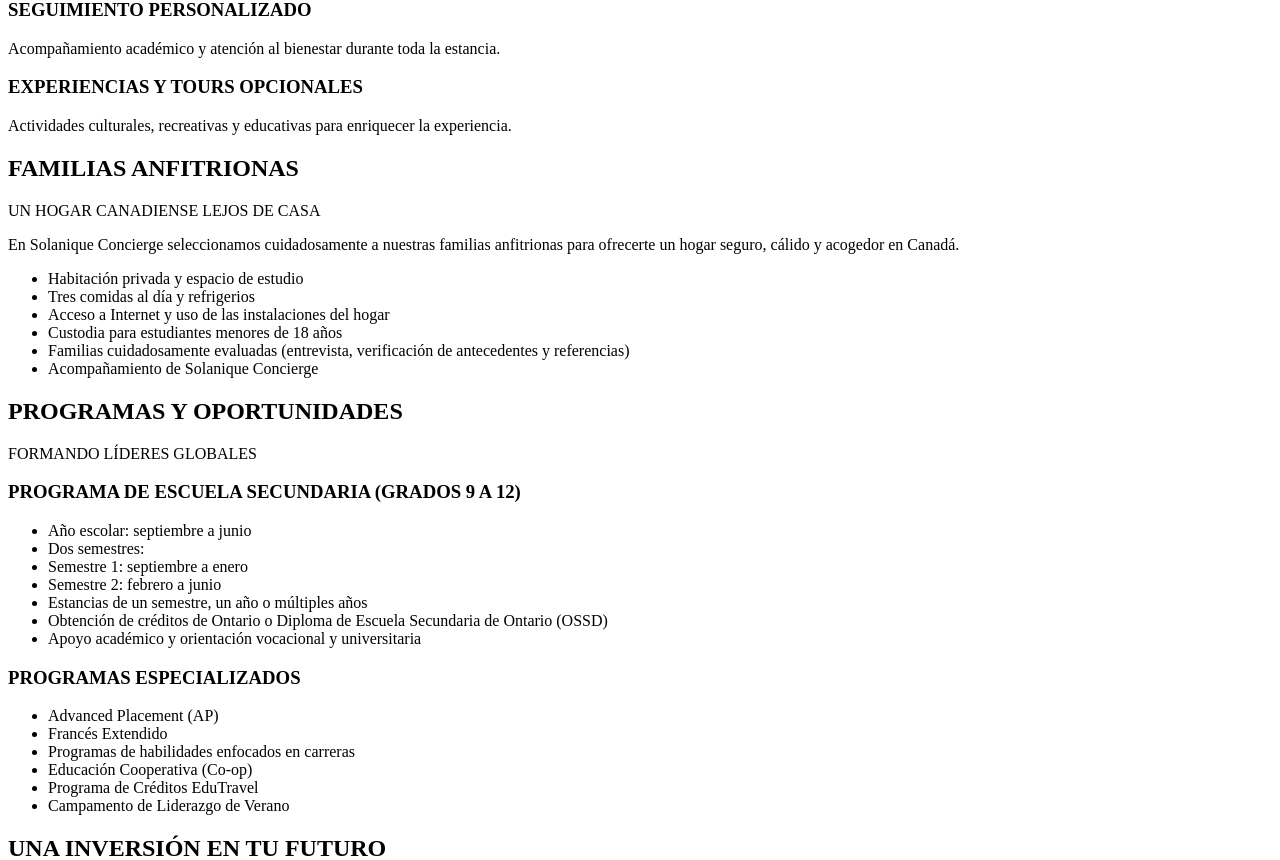
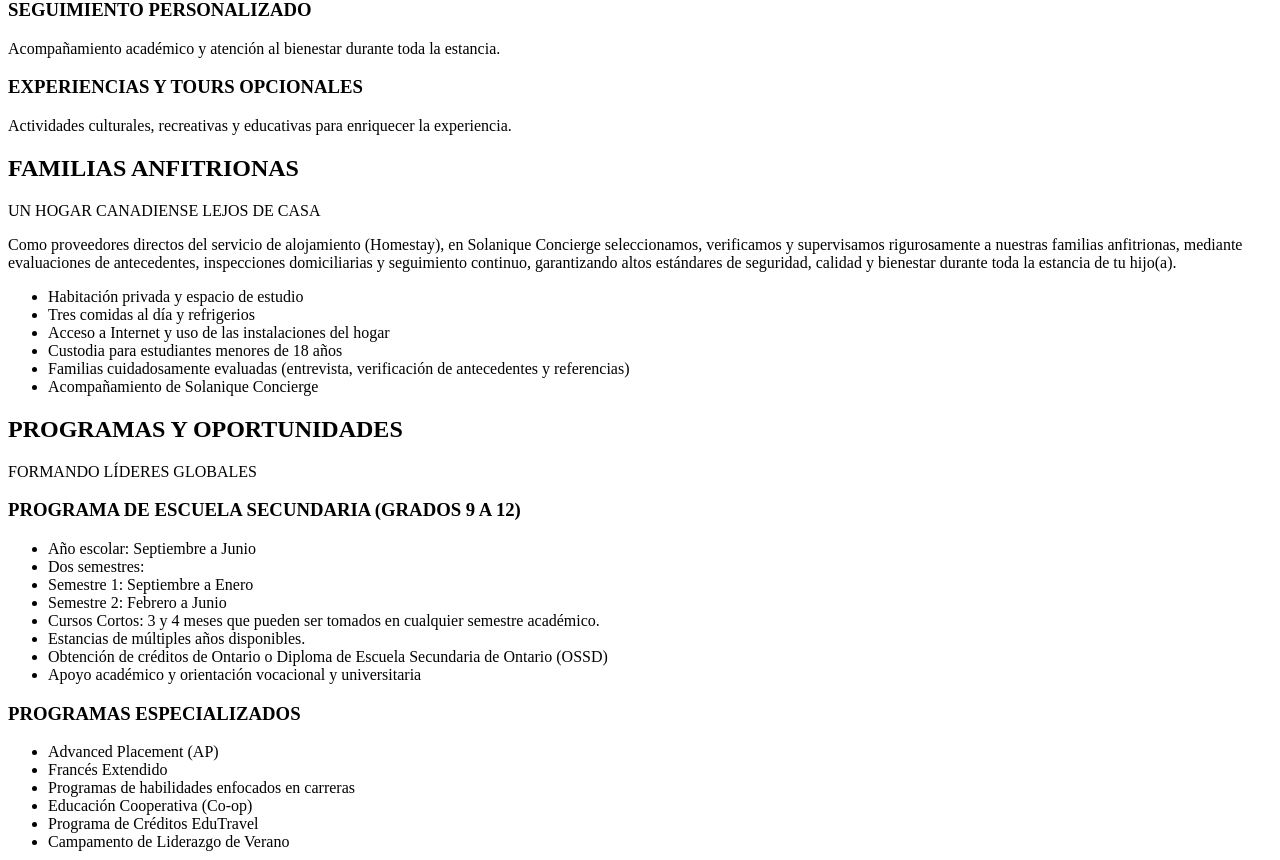
Before and after one commit to SCR08/solanique, a WordPress theme: template page-international-student-program-v2.php in a window 1280 px wide. Shown: the part 4277-5137 px from the top of the page. Run offline with PHP 8.4 and a stand-in for WordPress, Linux system fonts and the light colour scheme; the site name, menu and one post (Sample post) are stand-ins, and other content is empty; some libraries are stand-ins or nearby versions.

Commit message:
Apply student landing audit and support fourth client review

```diff
--- a/inc/content.php
+++ b/inc/content.php
@@ -1002,7 +1002,7 @@ function sg_get_student_program_copy(): array {
 		'purpose' => array(
 			'title' => 'MUCHO MÁS QUE UN PROGRAMA ACADÉMICO',
 			'text' => 'En Solanique Concierge creemos que la educación internacional es una experiencia transformadora que va más allá del aula. Es una oportunidad para que los jóvenes desarrollen su potencial, su independencia y una visión global en un entorno seguro, inspirador y lleno de oportunidades.',
-			'closing' => 'Nos encargamos de todo, para que te enfoques en lo que más importa: tu familia.',
+			'closing' => 'Nos encargamos de todo, para que te enfoques en lo que más importa: Tu familia.',
 		),
 		'destination' => array(
 			'title' => 'CONDADO DE SIMCOE',
@@ -1047,7 +1047,7 @@ function sg_get_student_program_copy(): array {
 		'housing' => array(
 			'title' => 'FAMILIAS ANFITRIONAS',
 			'subtitle' => 'UN HOGAR CANADIENSE LEJOS DE CASA',
-			'text' => 'En Solanique Concierge seleccionamos cuidadosamente a nuestras familias anfitrionas para ofrecerte un hogar seguro, cálido y acogedor en Canadá.',
+			'text' => 'Como proveedores directos del servicio de alojamiento (Homestay), en Solanique Concierge seleccionamos, verificamos y supervisamos rigurosamente a nuestras familias anfitrionas, mediante evaluaciones de antecedentes, inspecciones domiciliarias y seguimiento continuo, garantizando altos estándares de seguridad, calidad y bienestar durante toda la estancia de tu hijo(a).',
 			'items' => array(
 				'Habitación privada y espacio de estudio',
 				'Tres comidas al día y refrigerios',
@@ -1062,11 +1062,12 @@ function sg_get_student_program_copy(): array {
 			'subtitle' => 'FORMANDO LÍDERES GLOBALES',
 			'groups' => array(
 				array( 'title' => 'PROGRAMA DE ESCUELA SECUNDARIA (GRADOS 9 A 12)', 'items' => array(
-					'Año escolar: septiembre a junio',
+					'Año escolar: Septiembre a Junio',
 					'Dos semestres:',
-					'Semestre 1: septiembre a enero',
-					'Semestre 2: febrero a junio',
-					'Estancias de un semestre, un año o múltiples años',
+					'Semestre 1: Septiembre a Enero',
+					'Semestre 2: Febrero a Junio',
+					'Cursos Cortos: 3 y 4 meses que pueden ser tomados en cualquier semestre académico.',
+					'Estancias de múltiples años disponibles.',
 					'Obtención de créditos de Ontario o Diploma de Escuela Secundaria de Ontario (OSSD)',
 					'Apoyo académico y orientación vocacional y universitaria',
 				) ),
--- a/inc/reviews.php
+++ b/inc/reviews.php
@@ -68,6 +68,7 @@ function sg_review_meta_fields( WP_Post $post ): void {
 		</select>
 	</p>
 	<p><label><input type="checkbox" name="sg_review_approved" value="1" <?php checked( get_post_meta( $post->ID, '_sg_review_approved', true ), '1' ); ?>> <?php esc_html_e( 'Exact text and reviewer attribution approved for website display', 'solanique' ); ?></label></p>
+	<p><label><input type="checkbox" name="sg_review_other_brokerage" value="1" <?php checked( get_post_meta( $post->ID, '_sg_review_other_brokerage', true ), '1' ); ?>> <?php esc_html_e( 'Experience with Sandra at another brokerage', 'solanique' ); ?></label></p>
 	<?php
 }
 
@@ -89,6 +90,7 @@ function sg_save_review_details( int $post_id ): void {
 	update_post_meta( $post_id, '_sg_review_language', in_array( $language, array( 'en', 'es', 'both' ), true ) ? $language : 'en' );
 	update_post_meta( $post_id, '_sg_review_original_language', in_array( $original_language, array( 'en', 'es' ), true ) ? $original_language : 'en' );
 	update_post_meta( $post_id, '_sg_review_approved', isset( $_POST['sg_review_approved'] ) && '1' === $_POST['sg_review_approved'] && ! $invalid_source ? '1' : '0' );
+	update_post_meta( $post_id, '_sg_review_other_brokerage', isset( $_POST['sg_review_other_brokerage'] ) && '1' === $_POST['sg_review_other_brokerage'] ? '1' : '0' );
 }
 add_action( 'save_post_sg_review', 'sg_save_review_details' );
 
@@ -107,13 +109,13 @@ function sg_sanitize_google_review_source( string $url ): string {
 	return '';
 }
 
-/** Returns at most three published, approved excerpts in the selected language. */
+/** Returns up to six published, approved excerpts in the selected language. */
 function sg_get_home_reviews(): array {
 	$query = new WP_Query(
 		array(
 			'post_type'      => 'sg_review',
 			'post_status'    => 'publish',
-			'posts_per_page' => 3,
+			'posts_per_page' => 6,
 			'no_found_rows'  => true,
 			'orderby'        => array( 'menu_order' => 'ASC', 'date' => 'DESC' ),
 			'meta_query'     => array(
@@ -131,7 +133,7 @@ function sg_get_home_reviews(): array {
 			$original_language = 'es' === get_post_meta( $post->ID, '_sg_review_language', true ) ? 'es' : 'en';
 		}
 		if ( '' !== trim( $post->post_title ) && '' !== $text ) {
-			$reviews[] = array( 'name' => $post->post_title, 'text' => $text, 'source' => $source, 'language' => $original_language );
+			$reviews[] = array( 'name' => $post->post_title, 'text' => $text, 'source' => $source, 'language' => $original_language, 'other_brokerage' => '1' === get_post_meta( $post->ID, '_sg_review_other_brokerage', true ) );
 		}
 	}
 	return $reviews;
--- a/template-parts/home/reviews.php
+++ b/template-parts/home/reviews.php
@@ -23,6 +23,9 @@ $reviews = sg_get_home_reviews();
 							<blockquote lang="<?php echo esc_attr( $review['language'] ); ?>"><?php echo wpautop( esc_html( $review['text'] ) ); ?></blockquote>
 							<figcaption>
 								<span class="sg-home-reviews__name"><?php echo esc_html( $review['name'] ); ?></span>
+								<?php if ( $review['other_brokerage'] ) : ?>
+									<span><?php echo esc_html( 'es' === sg_current_lang() ? 'Experiencia con Sandra en otra correduría.' : 'Experience with Sandra at another brokerage.' ); ?></span>
+								<?php endif; ?>
 								<?php if ( '' !== $review['source'] ) : ?>
 								<a href="<?php echo esc_url( $review['source'] ); ?>" target="_blank" rel="noopener noreferrer">
 									<?php esc_html_e( 'Read on Google', 'solanique' ); ?>
--- a/template-parts/pages/international-student-program/alternative.php
+++ b/template-parts/pages/international-student-program/alternative.php
@@ -92,7 +92,7 @@ $list = static function ( array $items ): void {
 			<p><?php echo esc_html( $program['closing']['text'] ); ?></p>
 			<p class="sg-student-v2__statement"><?php echo esc_html( $program['closing']['phrase'] ); ?></p>
 			<p><?php echo esc_html( $program['closing']['invitation'] ); ?></p>
-			<address class="sg-student-v2__contact"><a class="sg-button sg-email-tab" href="mailto:concierge@solaniquegroup.com">Solicitar una presentación</a><a href="mailto:concierge@solaniquegroup.com">concierge@solaniquegroup.com</a><a href="<?php echo esc_url( $phone['url'] ); ?>"><?php echo esc_html( $phone['display'] ); ?></a></address>
+			<address class="sg-student-v2__contact"><a class="sg-button sg-email-tab" href="mailto:concierge@solaniquegroup.com">Solicitar una presentación</a><?php echo solanique_get_pillar_email_tab( 'concierge', 'Correo' ); ?><a href="<?php echo esc_url( $phone['url'] ); ?>"><?php echo esc_html( $phone['display'] ); ?></a></address>
 			<a class="sg-student-v2__return" href="<?php echo esc_url( solanique_get_page_url( 'concierge', '/concierge/' ) ); ?>">Volver a Solanique Concierge</a>
 		</div>
 	</section>
--- a/template-parts/pages/international-student-program/content.php
+++ b/template-parts/pages/international-student-program/content.php
@@ -87,7 +87,7 @@ $render_list = static function ( array $items ): void {
 			<p><?php echo esc_html( $program['closing']['invitation'] ); ?></p>
 			<address class="sg-student-contact">
 				<a class="sg-button<?php echo $student_form ? '' : ' sg-email-tab'; ?>" href="mailto:concierge@solaniquegroup.com" <?php if ( $student_form ) : ?>data-sg-intake-open<?php endif; ?>>Solicitar una presentación</a>
-				<a href="mailto:concierge@solaniquegroup.com">concierge@solaniquegroup.com</a>
+				<?php echo solanique_get_pillar_email_tab( 'concierge', 'Correo' ); ?>
 				<a href="<?php echo esc_url( $phone['url'] ); ?>"><?php echo esc_html( $phone['display'] ); ?></a>
 			</address>
 			<a class="sg-student-return" href="<?php echo esc_url( solanique_get_page_url( 'concierge', '/concierge/' ) ); ?>">Volver a Solanique Concierge</a>
```
Also changed, not shown: FINALIZATION.md (+20 -0 lines), README.md.
